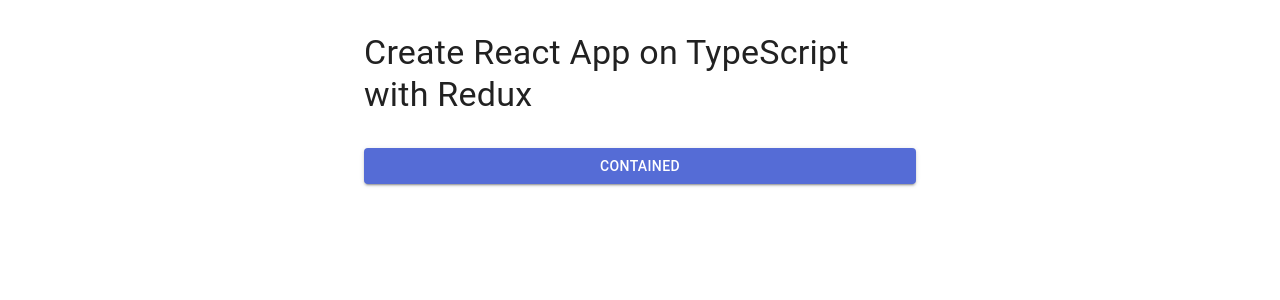
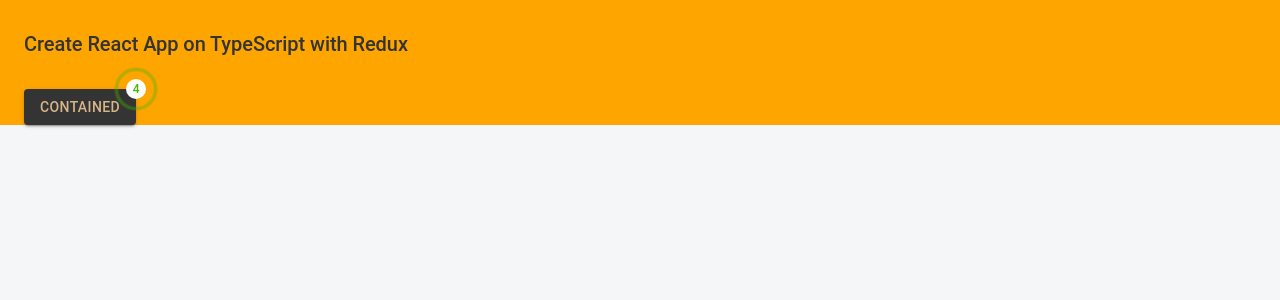
Before and after one commit to Mery0011/burak-react, a React (Create React App) app: page / in a window 1280 px wide. Shown: the top 300 px of the page. Built offline with nearby package versions, Linux system fonts and the light colour scheme.

Commit message:
fix: MUI customized integration

```diff
--- a/src/app/App.tsx
+++ b/src/app/App.tsx
@@ -1,19 +1,24 @@
 import React from "react";
 import "../css/app.css";
 import { Box, Button, Container, Stack, Typography } from "@mui/material";
+import { RippleBadge } from "./MaterialTheme/styled";
 
 function App() {
   return (
-    <Container maxWidth="sm">
+    <Container sx={{ background: "orange" }}>
       <Stack direction="column">
         <Box sx={{ my: 4 }}>
           <Typography variant="h4" component={"h4"}>
             Create React App on TypeScript with Redux
           </Typography>
         </Box>
-        <Button variant="contained"> Contained</Button>
+        <Box>
+          <RippleBadge badgeContent={4}>
+            <Button variant="contained"> Contained</Button>
+          </RippleBadge>
+        </Box>
       </Stack>
-    </Container>
+    </Container >
   );
 }
 
--- /dev/null
+++ b/src/app/MaterialTheme/index.ts
@@ -0,0 +1,66 @@
+import { createTheme } from '@mui/material/styles';
+import { common } from '@mui/material/colors';
+import shadow from './shadow';
+import typography from './typography';
+import { maxWidth } from '@mui/system';
+
+/**
+ * LIGHT THEME (DEFAULT)
+ */
+const light = {
+	palette: {
+		type: 'light',
+		background: {
+			default: '#f8f8ff',
+			paper: common.white,
+		},
+		primary: {
+			contrastText: '#d7b586',
+			main: '#343434',
+		},
+		secondary: {
+			contrastText: '#343434',
+			main: '#d7b586',
+		},
+		text: {
+			primary: '#343434',
+			secondary: '#d7b586',
+			dark: common.black,
+		},
+	},
+	components: {
+		MuiContainer: {
+			styleOverrides: {
+				root: {
+					height: '100%',
+				},
+			},
+		},
+		MuiCssBaseline: {
+			styleOverrides: {
+				html: { height: '100%' },
+				body: { background: '#f4f6f8', height: '100%', minHeight: '100%' },
+			},
+		},
+	},
+	shadow,
+	typography,
+};
+
+// A custom theme for this app
+let theme = createTheme(light);
+theme = createTheme(theme, {
+	components: {
+		MuiContainer: {
+			styleOverrides: {
+				maxWidthLg: {
+					[theme.breakpoints.up('lg')]: {
+						maxWidth: '1300px',
+					},
+				},
+			},
+		},
+	},
+});
+
+export default theme;
--- /dev/null
+++ b/src/app/MaterialTheme/shadow.ts
@@ -0,0 +1,27 @@
+export default [
+	'none',
+	'0 0 0 1px rgba(63,63,68,0.05), 0 1px 2px 0 rgba(63,63,68,0.15)',
+	'0 0 1px 0 rgba(0,0,0,0.31), 0 2px 2px -2px rgba(0,0,0,0.25)',
+	'0 0 1px 0 rgba(0,0,0,0.31), 0 3px 4px -2px rgba(0,0,0,0.25)',
+	'0 0 1px 0 rgba(0,0,0,0.31), 0 3px 4px -2px rgba(0,0,0,0.25)',
+	'0 0 1px 0 rgba(0,0,0,0.31), 0 4px 6px -2px rgba(0,0,0,0.25)',
+	'0 0 1px 0 rgba(0,0,0,0.31), 0 4px 6px -2px rgba(0,0,0,0.25)',
+	'0 0 1px 0 rgba(0,0,0,0.31), 0 4px 8px -2px rgba(0,0,0,0.25)',
+	'0 0 1px 0 rgba(0,0,0,0.31), 0 5px 8px -2px rgba(0,0,0,0.25)',
+	'0 0 1px 0 rgba(0,0,0,0.31), 0 6px 12px -4px rgba(0,0,0,0.25)',
+	'0 0 1px 0 rgba(0,0,0,0.31), 0 7px 12px -4px rgba(0,0,0,0.25)',
+	'0 0 1px 0 rgba(0,0,0,0.31), 0 6px 16px -4px rgba(0,0,0,0.25)',
+	'0 0 1px 0 rgba(0,0,0,0.31), 0 7px 16px -4px rgba(0,0,0,0.25)',
+	'0 0 1px 0 rgba(0,0,0,0.31), 0 8px 18px -8px rgba(0,0,0,0.25)',
+	'0 0 1px 0 rgba(0,0,0,0.31), 0 9px 18px -8px rgba(0,0,0,0.25)',
+	'0 0 1px 0 rgba(0,0,0,0.31), 0 10px 20px -8px rgba(0,0,0,0.25)',
+	'0 0 1px 0 rgba(0,0,0,0.31), 0 11px 20px -8px rgba(0,0,0,0.25)',
+	'0 0 1px 0 rgba(0,0,0,0.31), 0 12px 22px -8px rgba(0,0,0,0.25)',
+	'0 0 1px 0 rgba(0,0,0,0.31), 0 13px 22px -8px rgba(0,0,0,0.25)',
+	'0 0 1px 0 rgba(0,0,0,0.31), 0 14px 24px -8px rgba(0,0,0,0.25)',
+	'0 0 1px 0 rgba(0,0,0,0.31), 0 16px 28px -8px rgba(0,0,0,0.25)',
+	'0 0 1px 0 rgba(0,0,0,0.31), 0 18px 30px -8px rgba(0,0,0,0.25)',
+	'0 0 1px 0 rgba(0,0,0,0.31), 0 20px 32px -8px rgba(0,0,0,0.25)',
+	'0 0 1px 0 rgba(0,0,0,0.31), 0 22px 34px -8px rgba(0,0,0,0.25)',
+	'0 0 1px 0 rgba(0,0,0,0.31), 0 24px 36px -8px rgba(0,0,0,0.25)',
+];
--- /dev/null
+++ b/src/app/MaterialTheme/styled.ts
@@ -0,0 +1,30 @@
+import { styled } from "@mui/material/styles";
+import Badge from "@mui/material/Badge";
+
+export const RippleBadge = styled(Badge)(({ theme }) => ({
+  "& .MuiBadge-badge": {
+    color: "#44b700",
+    background: "white",
+    "&::after": {
+      position: "absolute",
+      top: "-2px",
+      left: "-2px",
+      width: "120%",
+      height: "120%",
+      borderRadius: "50%",
+      animation: "ripple 1.2s infinite ease-in-out",
+      border: "2px solid currentColor",
+      content: '""',
+    },
+  },
+  "@keyframes ripple": {
+    "0%": {
+      transform: "scale(.8)",
+      opacity: 1,
+    },
+    "100%": {
+      transform: "scale(2.4)",
+      opacity: 0,
+    },
+  },
+}));
--- /dev/null
+++ b/src/app/MaterialTheme/typography.ts
@@ -0,0 +1,35 @@
+export default {
+	h1: {
+		fontWeight: 500,
+		fontSize: 35,
+		letterSpacing: '-0.24px',
+	},
+	h2: {
+		fontWeight: 500,
+		fontSize: 29,
+		letterSpacing: '-0.24px',
+	},
+	h3: {
+		fontWeight: 500,
+		fontSize: 24,
+		letterSpacing: '-0.06px',
+	},
+	h4: {
+		fontWeight: 500,
+		fontSize: 20,
+		letterSpacing: '-0.06px',
+	},
+	h5: {
+		fontWeight: 500,
+		fontSize: 16,
+		letterSpacing: '-0.05px',
+	},
+	h6: {
+		fontWeight: 500,
+		fontSize: 14,
+		letterSpacing: '-0.05px',
+	},
+	overline: {
+		fontWeight: 500,
+	},
+};
--- a/src/index.tsx
+++ b/src/index.tsx
@@ -6,8 +6,8 @@
 import reportWebVitals from "./reportWebVitals";
 import CssBaseline from '@mui/material/CssBaseline';
 import { ThemeProvider } from '@mui/material/styles';
-import theme from "./theme";
 import "./css/index.css";
+import theme from "./app/MaterialTheme";
 
 ReactDOM.render(
   <React.StrictMode>
--- a/src/theme.ts
+++ /dev/null
@@ -1,21 +0,0 @@
-import CssBaseline from '@mui/material/CssBaseline';
-import { createTheme, ThemeProvider } from '@mui/material/styles';
-import { red } from "@mui/material/colors";
-
-// Create a theme instance.
-const theme = createTheme({
-    cssVariables: true,
-    palette: {
-        primary: {
-            main: '#556cd6',
-        },
-        secondary: {
-            main: '#19857b',
-        },
-        error: {
-            main: red.A400,
-        },
-    },
-});
-
-export default theme;
```
